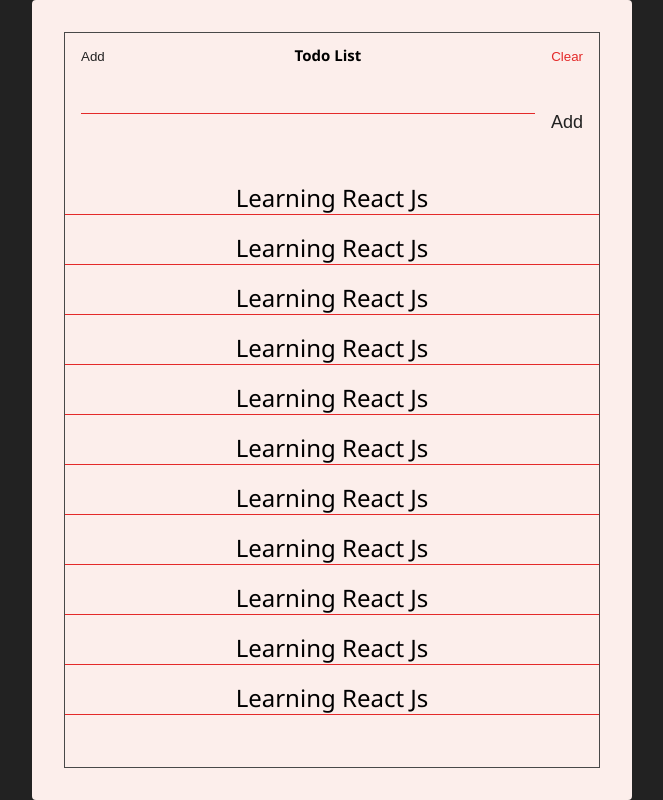
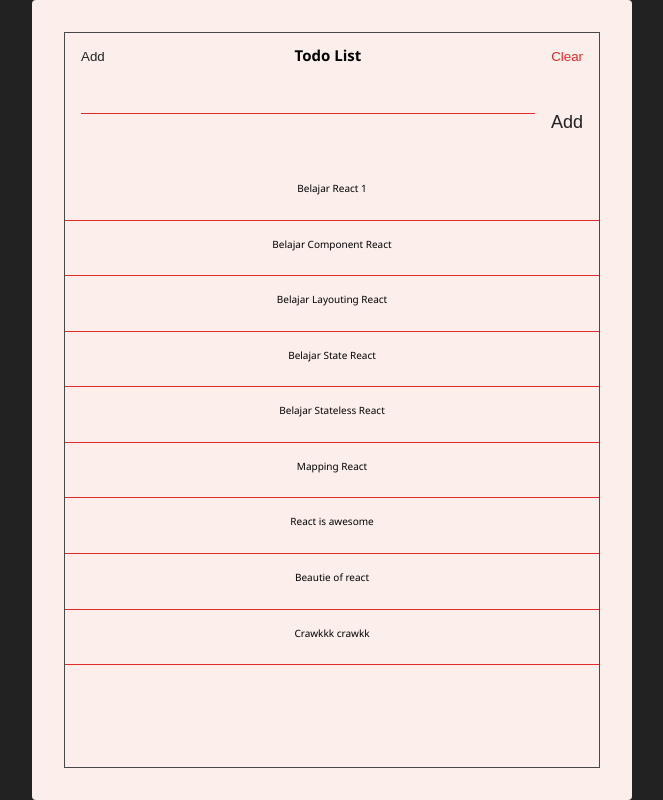
Before and after one commit to arissetyawan1/core-concept-react, a React (Create React App) app: page / in a window 1280 px wide. Shown: the whole page, without its empty margins (308-971 px from the left). Built offline with nearby package versions, Linux system fonts and the light colour scheme.

Commit message:
Basic props pada react

```diff
--- a/src/component/paper.jsx
+++ b/src/component/paper.jsx
@@ -4,7 +4,6 @@ import propTypes from "prop-types";
 
 // component Paper
 // fungsi children di sini sebagai props / property yang dapat direusable dan sebagai base dari sebuah layout
-
 
 const Paper = ({ children }) => {
   return (
--- /dev/null
+++ b/src/component/todo.jsx
@@ -0,0 +1,11 @@
+
+
+const Todo = ({ text }) => {
+  return (
+    <div className="todo">
+      <span className="todo-text">{text}</span>
+    </div>
+  );
+};
+
+export default Todo;
--- a/src/component/todos.jsx
+++ b/src/component/todos.jsx
@@ -1,41 +1,44 @@
+import Todo from "./todo";
+
 const Todos = () => {
+  const todo = [
+    {
+      text: "Belajar React 1",
+    },
+    {
+      text: "Belajar Component React",
+    },
+    {
+      text: "Belajar Layouting React",
+    },
+    {
+      text: "Belajar State React",
+    },
+    {
+      text: "Belajar Stateless React",
+    },
+    {
+      text: "Mapping React",
+    },
+    {
+      text: "React is awesome",
+    },
+    {
+      text: "Beautie of react",
+    },
+    {
+      text: "Crawkkk crawkk",
+    },
+  ];
   return (
     <section className="todos">
-      <div className="todo">
-        <span className="todo-text">Learning React Js</span>
-      </div>
-      <div className="todo">
-        <span className="todo-text">Learning React Js</span>
-      </div>
-      <div className="todo">
-        <span className="todo-text">Learning React Js</span>
-      </div>
-      <div className="todo">
-        <span className="todo-text">Learning React Js</span>
-      </div>
-      <div className="todo">
-        <span className="todo-text">Learning React Js</span>
-      </div>
-      <div className="todo">
-        <span className="todo-text">Learning React Js</span>
-      </div>
-      <div className="todo">
-        <span className="todo-text">Learning React Js</span>
-      </div>
-      <div className="todo">
-        <span className="todo-text">Learning React Js</span>
-      </div>
-      <div className="todo">
-        <span className="todo-text">Learning React Js</span>
-      </div>
-      <div className="todo">
-        <span className="todo-text">Learning React Js</span>
-      </div>
-      <div className="todo">
-        <span className="todo-text">Learning React Js</span>
-      </div>
+      {todo.map((index) => {
+        return <Todo text={index.text} />;
+      })}
     </section>
   );
 };
 
+
+
 export default Todos;
--- a/src/index.css
+++ b/src/index.css
@@ -119,6 +119,7 @@ html {
 .todos {
   display: flex;
   flex-direction: column;
+  min-height: 500px;
 }
 
 .todo {
@@ -127,7 +128,7 @@ html {
   text-align: center;
   min-height: 34px;
   margin: 16px 0 0;
-  font-size: 24px;
+  font-size: 12x px;
   border-bottom: 1px solid var(--main-red-color);
 }
 
```
